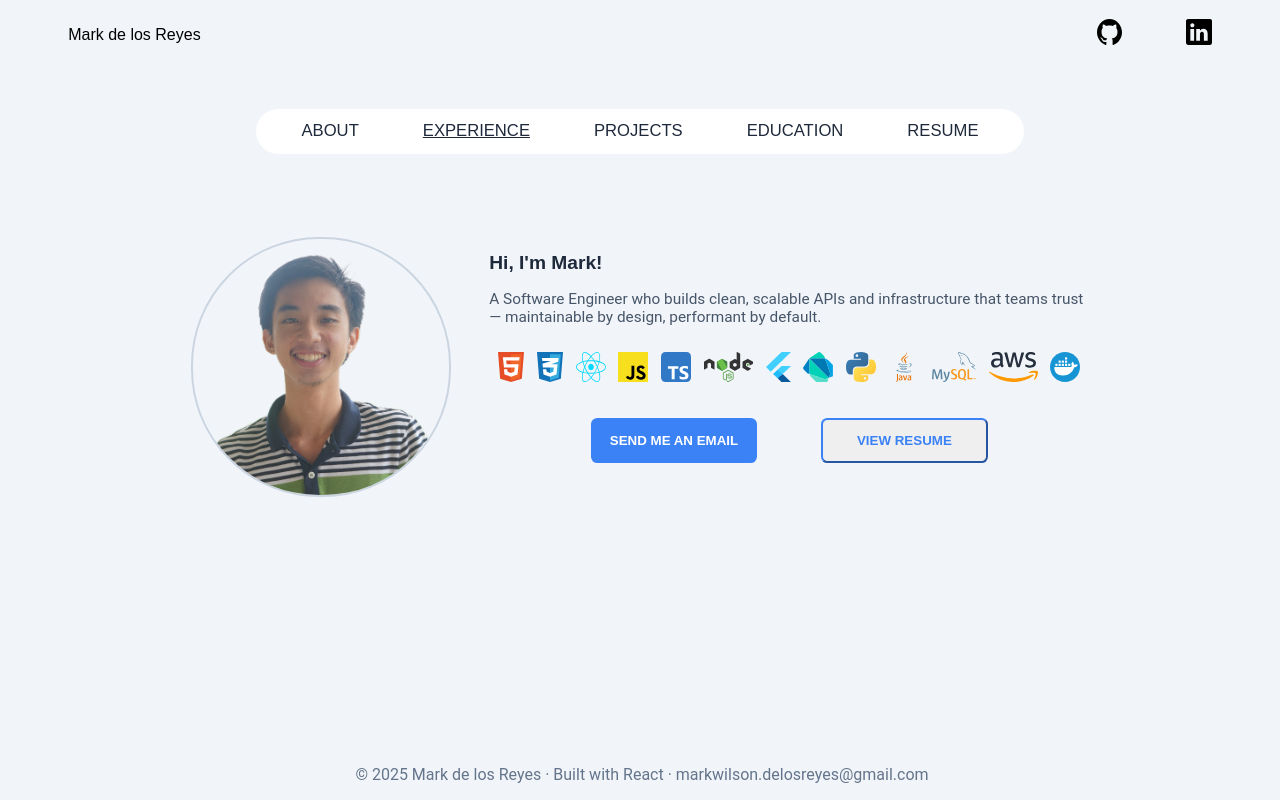
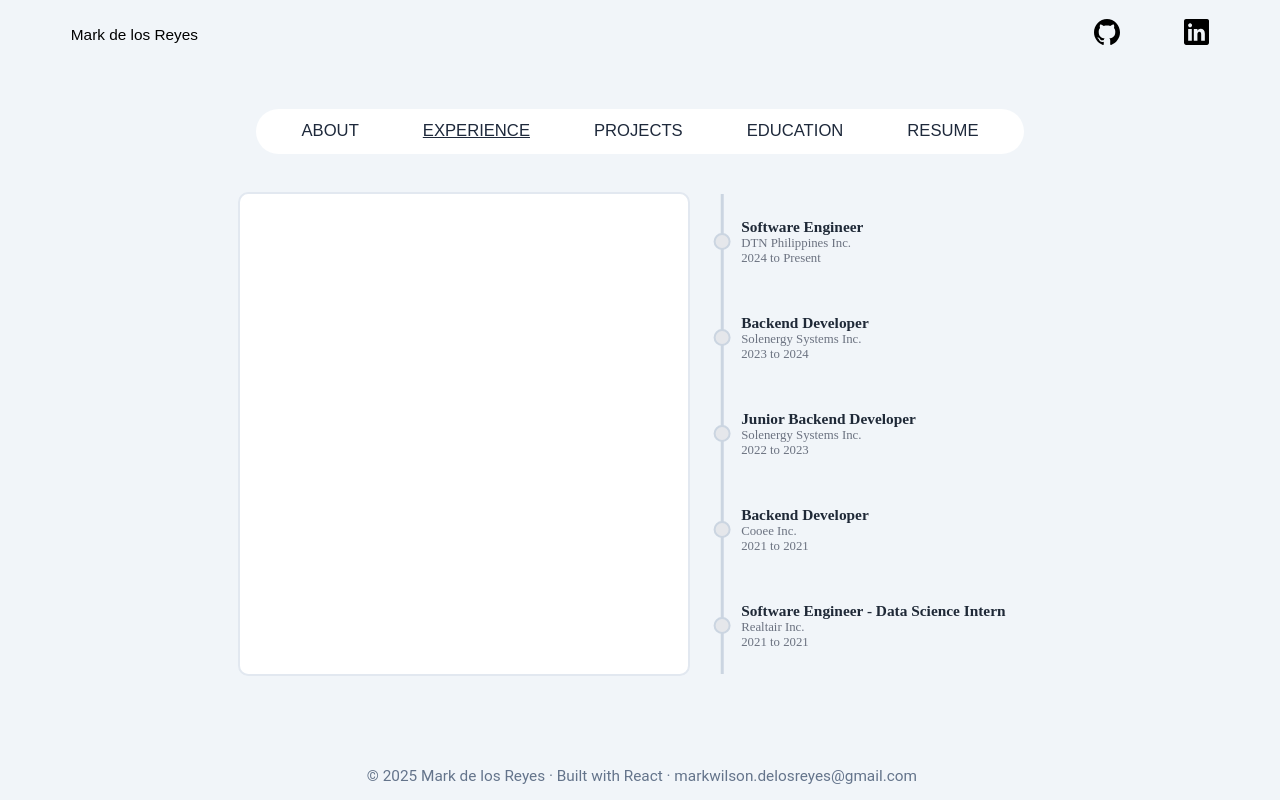
Before and after one commit to mawi-delosreyes/Portfolio, a React (Vite) app: page /experience in a window 1280 px wide. Built offline with nearby package versions, Linux system fonts and the light colour scheme.

Commit message:
Added experience page

```diff
--- a/src/App.tsx
+++ b/src/App.tsx
@@ -4,6 +4,7 @@ import NavBar from './components/NavBar';
 import Header from './components/Header';
 import Footer from './components/Footer';
 import AboutPage from './pages/About';
+import ExperiencePage from './pages/Experience';
 
 function App() {
 
@@ -11,7 +12,10 @@ function App() {
     <div>
       <Header />
       <NavBar />
-      <AboutPage />
+        <Routes>
+          <Route path="/" element={<AboutPage />} />
+          <Route path="/experience" element={<ExperiencePage />} />
+        </Routes>
       <Footer />
     </div>
   );
--- a/src/pages/About.tsx
+++ b/src/pages/About.tsx
@@ -29,19 +29,19 @@ function AboutPage() {
                 </p>
                 <div>
                     <ul id="icons">
-                        <li> <img src={htmlIcon}/> </li>
-                        <li> <img src={cssIcon}/> </li>
-                        <li> <img src={reactIcon}/> </li>
-                        <li> <img src={jsIcon}/> </li>
-                        <li> <img src={typescriptIcon}/> </li>
-                        <li> <img src={nodejsIcon}/> </li>
-                        <li> <img src={flutterIcon}/> </li>
-                        <li> <img src={dartIcon}/> </li>
-                        <li> <img src={pythonIcon}/> </li>
-                        <li> <img src={javaIcon}/> </li>
-                        <li> <img src={mysqlIcon}/> </li>
-                        <li> <img src={awsIcon}/> </li>
-                        <li> <img src={dockerIcon}/> </li>
+                        <li> <img src={htmlIcon} className='icon'/> </li>
+                        <li> <img src={cssIcon} className='icon'/> </li>
+                        <li> <img src={reactIcon} className='icon'/> </li>
+                        <li> <img src={jsIcon} className='icon'/> </li>
+                        <li> <img src={typescriptIcon} className='icon'/> </li>
+                        <li> <img src={nodejsIcon} className='icon'/> </li>
+                        <li> <img src={flutterIcon} className='icon'/> </li>
+                        <li> <img src={dartIcon} className='icon'/> </li>
+                        <li> <img src={pythonIcon} className='icon'/> </li>
+                        <li> <img src={javaIcon} className='icon'/> </li>
+                        <li> <img src={mysqlIcon} className='icon'/> </li>
+                        <li> <img src={awsIcon} className='icon'/> </li>
+                        <li> <img src={dockerIcon} className='icon'/> </li>
                     </ul>
                 </div>
 
--- /dev/null
+++ b/src/pages/Experience.tsx
@@ -0,0 +1,40 @@
+import { useState } from 'react';
+import '../styles/experience.css';
+
+function ExperiencePage() {
+    const [activeIndex, setActiveIndex] = useState<number | null>(null);
+
+    const experiences = [
+        { role: "Software Engineer", company: "DTN Philippines Inc.", period: "2024 to Present", top: '10%' },
+        { role: "Backend Developer", company: "Solenergy Systems Inc.", period: "2023 to 2024", top: '30%' },
+        { role: "Junior Backend Developer", company: "Solenergy Systems Inc.", period: "2022 to 2023", top: '50%' },
+        { role: "Backend Developer", company: "Cooee Inc.", period: "2021 to 2021", top: '70%' },
+        { role: "Software Engineer - Data Science Intern", company: "Realtair Inc.", period: "2021 to 2021", top: '90%' }
+    ];
+
+    return (
+        <div id="experience">
+            <div id="timeline-content">
+            </div>
+
+            <div id="timeline">
+                <div id="timeline-line"></div>
+                {experiences.map((exp, index) => (
+                    <div className="timeline-entry" style={{ top: exp.top }} key={index}>
+                        <div
+                            className={`timeline-dot ${activeIndex === index ? 'active' : ''}`}
+                            onClick={() => setActiveIndex(activeIndex === index ? null : index)}
+                        ></div>
+                        <div className="timeline-text">
+                            <h4 className="timeline-label">{exp.role}</h4>
+                            <p>{exp.company}</p>
+                            <p>{exp.period}</p>
+                        </div>
+                    </div>
+                ))}
+            </div>
+        </div>
+    );
+}
+
+export default ExperiencePage;
--- a/src/styles/about.css
+++ b/src/styles/about.css
@@ -43,6 +43,11 @@
     justify-content: center;
 }
 
+.icon {
+    width: 2vw;
+    height: 2vw;
+}
+
 #button-layout {
     display: flex;
     gap: 5vw;
@@ -63,6 +68,7 @@
     background-color: #3B82F6;
     font-family: 'Poppins', sans-serif;
     font-weight: 600;
+    font-size: 1vw;
 }
 
 #resume-button {
@@ -70,4 +76,6 @@
     border-color: #3B82F6;
     font-family: 'Poppins', sans-serif;
     font-weight: 600;
+    font-size: 1vw;
+    border-style: solid;
 }
--- /dev/null
+++ b/src/styles/experience.css
@@ -0,0 +1,88 @@
+#experience {
+    position: relative;
+    height: 70vh;
+    width: 70vw;
+    background-color: #F1F5F9;
+    display: flex;
+    align-items: center;
+    justify-content: center;
+    margin: 0 auto;
+    gap: 2.5vw;
+}
+
+#timeline {
+    position: relative;
+    display: flex;
+    width: 25vw;
+    height: 60vh;
+}
+
+#timeline-line {
+    position: absolute;
+    left: 0;
+    transform: translateX(-50%);
+    width: 0.2vw;
+    height: 100%;
+    background-color: #CBD5E1;
+}
+
+.timeline-entry {
+    position: absolute;
+    display: flex;
+    align-items: center;
+    flex-direction: row;
+    transform: translateY(-50%);
+}
+
+.timeline-dot {
+    position: absolute;
+    left: 0;
+    transform: translateX(-50%);
+    width: 1vw;
+    height: 1vw;
+    background-color: #E5E7EB;
+    border: 0.2vw solid #CBD5E1;
+    border-radius: 1vw;
+    z-index: 2;
+}
+
+.timeline-dot:hover,
+.timeline-dot.active {
+    background-color: #3B82F6;
+    border-color: #1D4ED8;
+    cursor: pointer;
+}
+
+.timeline-text {
+    display: flex;
+    flex-direction: column;
+    margin-left: 1.5vw;
+    padding: 0;
+    gap: 0;
+}
+
+.timeline-label {
+    font-size: 1.2vw;
+    color: #1F2937;
+    white-space: nowrap;
+    margin: 0;
+}
+
+.timeline-text p {
+    font-size: 1vw;
+    color: #6B7280;
+    margin: 0;
+}
+
+#timeline-content {
+    position: relative;
+    display: flex;
+    align-items: center;
+    justify-content: center;
+    height: 60vh;
+    width: 35vw;
+    background-color: #FFFFFF;
+    border: 0.2vw solid #E2E8F0;
+    border-radius: 0.8vw;
+    align-self: center;
+}
--- a/src/styles/footer.css
+++ b/src/styles/footer.css
@@ -1,5 +1,6 @@
 #footer {
     font-family: 'Roboto', sans-serif;
+    font-size: 1.2vw;
     color: #64748B;
     text-align: center;
     width: 100%;
--- a/src/styles/header.css
+++ b/src/styles/header.css
@@ -22,6 +22,7 @@
     margin-top: 1vw;
     font-family: Poppins, sans-serif;
     font-style: bold;
+    font-size: 1.2vw;
 }
 
 #header-icons {
```
